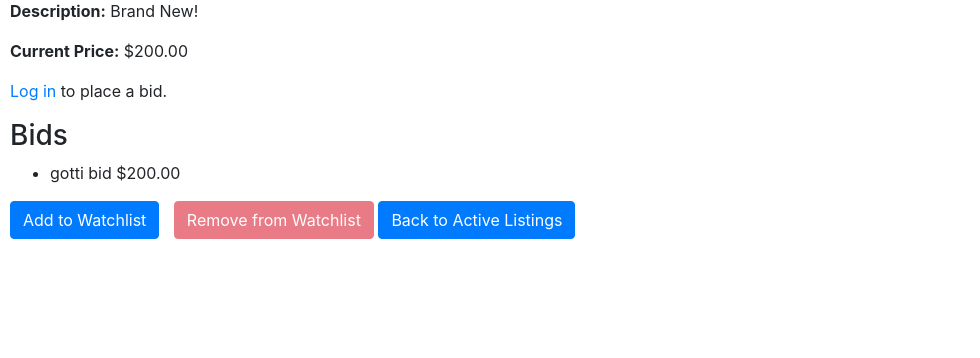
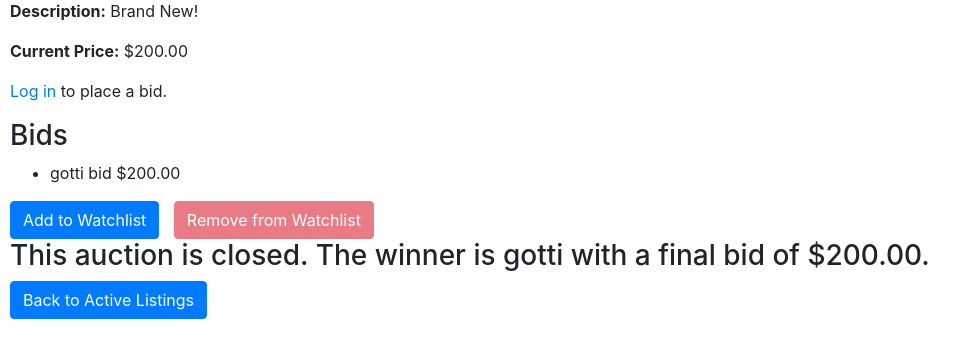
Before and after one commit to christianmarrtinez/auction-site, a Django app: page /listing/2/ in a window 1280 px wide. Shown: the part 210-568 px from the top of the page, without its empty margins (0-980 px from the left). Run offline with Django 3.2, Linux system fonts and the light colour scheme; data comes from the database, SQL or seed files in the repository; both versions use the stored data as it was after the commit; some libraries are stand-ins or nearby versions.

Commit message:
add ability to close auctions for owner of listing only

```diff
--- a/auctions/static/auctions/js/bid_input.js
+++ b/auctions/static/auctions/js/bid_input.js
@@ -17,8 +17,8 @@ document.addEventListener("DOMContentLoaded", function () {
         }
 
         // Limit the length to something reasonable
-        if (value.length > 15) {
-            value = value.slice(0, 15);
+        if (value.length > 8) {
+            value = value.slice(0, 8);
         }
 
         // Set the value back to the input field
--- a/auctions/templates/auctions/listing.html
+++ b/auctions/templates/auctions/listing.html
@@ -77,5 +77,16 @@
     </button>
 </form>
 
+{% if winner %}
+    <h3>This auction is closed. The winner is {{ winner.username }} with a final bid of ${{ listing.current_price }}.</h3>
+{% endif %}
+
+{% if user == listing.owner and listing.is_active %}
+    <form method="POST" style="margin-top: 20px;">
+        {% csrf_token %}
+        <button type="submit" name="close_auction" value="1" class="btn btn-danger">Close Auction</button>
+    </form>
+{% endif %}
+
 <a href="{% url 'index' %}" class="btn btn-primary">Back to Active Listings</a>
 {% endblock %}
--- a/auctions/views.py
+++ b/auctions/views.py
@@ -105,6 +105,24 @@ def listing(request, listing_id):
 
     current_price = bids.first().amount if bids.exists() else listing.starting_bid
 
+    winner = None
+    if not listing.is_active and bids.exists():
+        # Get the highest bid
+        winner_bid = bids.first()
+        if winner_bid:
+            winner = winner_bid.bidder  # The bidder who placed the highest bid
+
+
+    if request.method == 'POST':
+    # Handle placing a bid
+        if 'close_auction' in request.POST:
+            if request.user == listing.owner:
+                listing.is_active = False  # Close the auction
+                listing.save()
+                messages.success(request, "Auction has been closed.")
+                return redirect('listing', listing_id=listing.id)
+
+
     if request.method == 'POST':
         if not request.user.is_authenticated:
             messages.error(request, "You must be logged in to place a bid.")
@@ -145,6 +163,7 @@ def listing(request, listing_id):
         'form': form,
         'current_price': current_price,
         'listing_watchlist_users': listing_watchlist_users,
+        'winner': winner,  # Pass the winner to the template
     }
     return render(request, 'auctions/listing.html', context)
 
@@ -167,3 +186,28 @@ def toggle_watchlist(request, listing_id):
     listing_watchlist_users = listing.watchlist_entries.values_list('user', flat=True)
 
     return redirect("listing", listing_id=listing.id)
+
+@login_required
+def close_auction(request, listing_id):
+    # Get the auction listing object
+    auction = get_object_or_404(AuctionListing, id=listing_id)
+
+    # Check if the user is the creator of the auction
+    if auction.owner != request.user:
+        return redirect('auction_detail', listing_id=auction.id)
+
+    # Ensure the auction is still active before closing
+    if not auction.is_active:
+        return redirect('auction_detail', listing_id=auction.id)
+
+    # Mark the auction as closed
+    auction.is_active = False
+
+    # Find the highest bid
+    highest_bid = auction.bids.order_by('-amount').first()  # Get the highest bid
+    if highest_bid:
+        auction.current_price = highest_bid.amount
+        auction.save()
+
+    # Redirect to the auction's detail page
+    return redirect('auction_detail', listing_id=auction.id)
```
Also changed, not shown: db.sqlite3.
